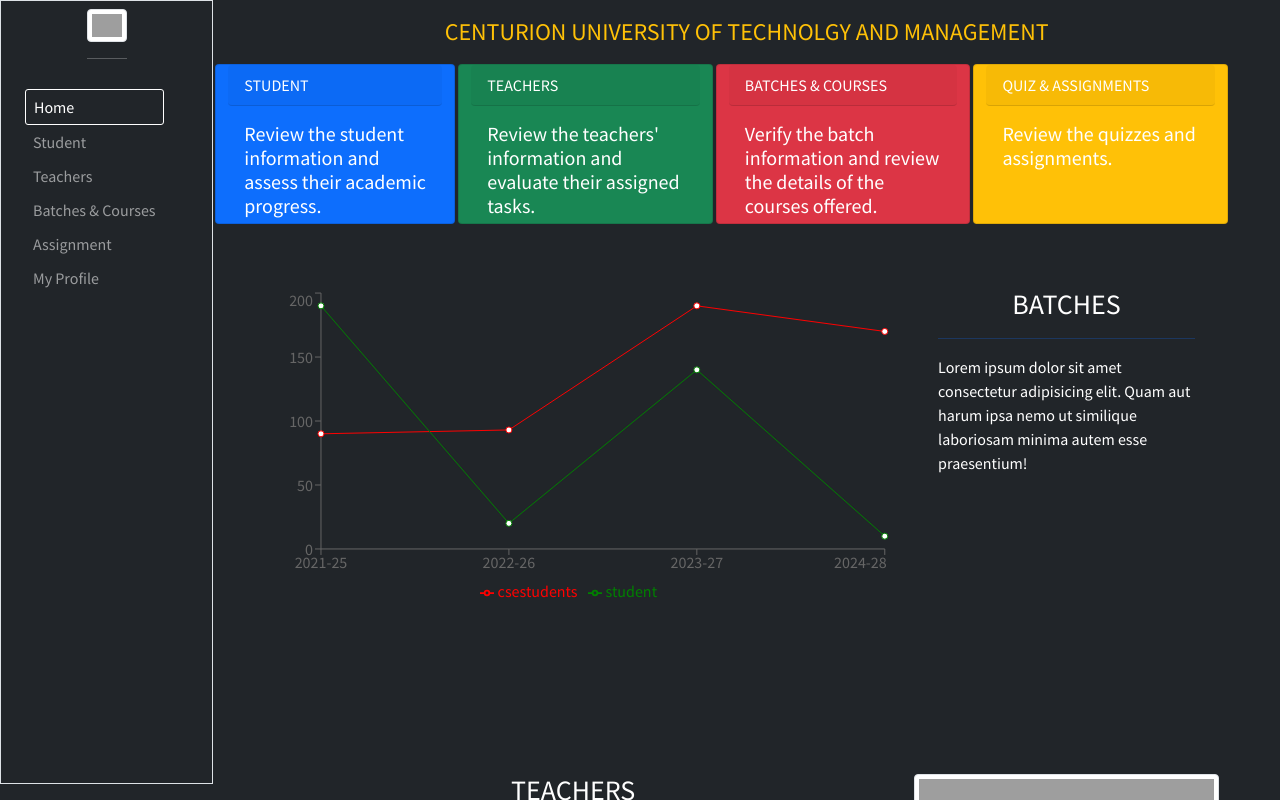
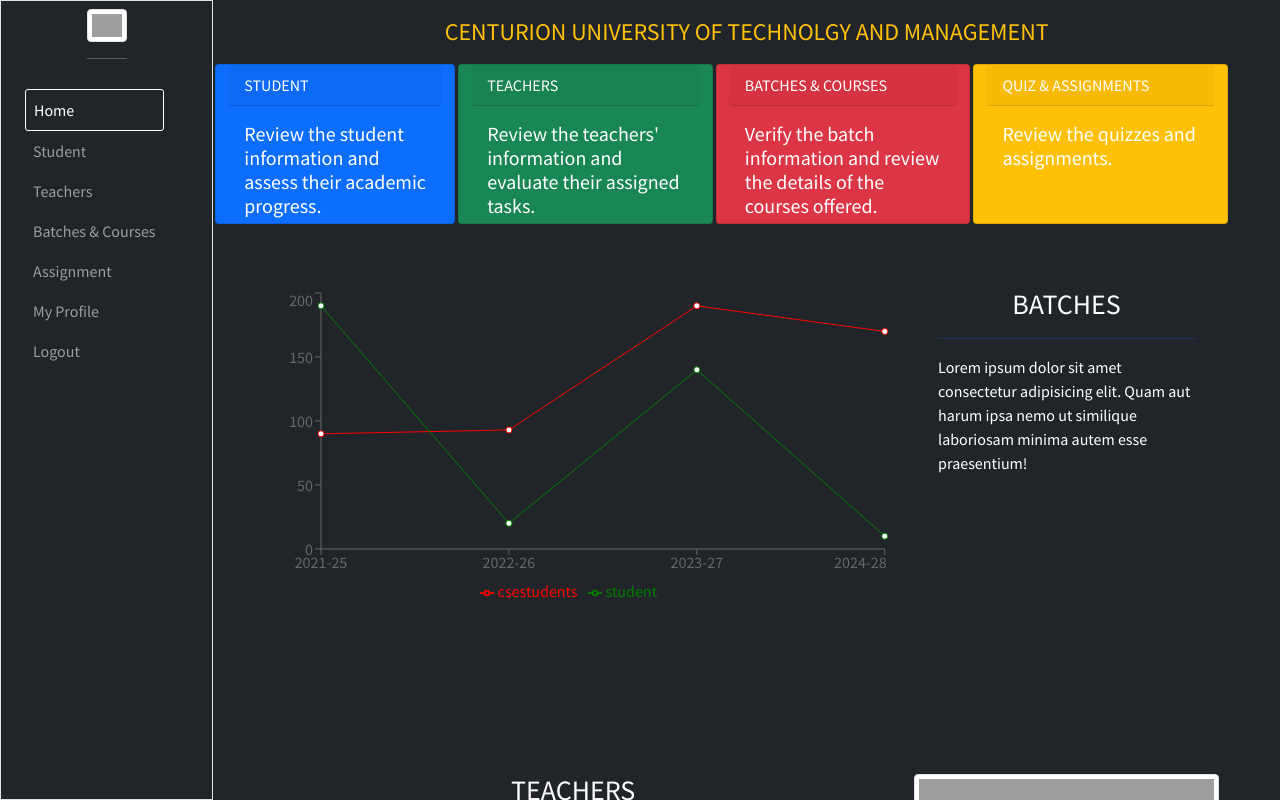
Before and after one commit to Ankit-Dalei/learning_management_system, a React (Create React App) app in the folder Frontend/lms/: page /Hod/Home in a window 1280 px wide. Built offline with nearby package versions, Linux system fonts and the light colour scheme; grey boxes are pictures that could not be loaded.

Commit message:
hod dash design changes

```diff
--- a/Frontend/lms/src/HodOutlet.js
+++ b/Frontend/lms/src/HodOutlet.js
@@ -1,6 +1,13 @@
-import React from 'react'
+import React, { useEffect } from 'react'
+import { useNavigate } from 'react-router-dom';
 
 const HodOutlet = () => {
+  const navigate=useNavigate();
+  useEffect(() => {
+  const redirect=setTimeout(()=>{
+    navigate('/Hod/Home');
+  },1);
+  }, []);
   return (
     <div>
 
--- a/Frontend/lms/src/HodProfile/HodProfile.js
+++ b/Frontend/lms/src/HodProfile/HodProfile.js
@@ -3,9 +3,9 @@
 
 const HodProfile = () => {
   return (
-    <div className='container-fluid d-flex p-4 flex-column  text-light justify-content-center' style={{ height: '100%', width: '100%',backgroundColor:'#8a2be2' }}>
+    <div className='hodprofile container-fluid d-flex p-4 flex-column  text-light justify-content-center overflow-auto' style={{ height: '100%', width: '100%'}}>
       <h4 className='text-center m-4 p-4'>ASHISH MOHANTY</h4>
-      <div className='container-fluid d-flex justify-content-center row m-0' style={{ height: '100%', width: '100%' }}>
+      <div className='container-fluid d-flex justify-content-center row m-0 py-4' style={{ height: '100%', width: '100%' }}>
         <div className='col-md-4 d-flex justify-content-center'>
           <img src="https://bootdey.com/img/Content/avatar/avatar7.png" title="" className='rounded-circle img-fluid' alt="" style={{ height: '10rem' }} />
         </div>
@@ -44,11 +44,12 @@
               </div>
             </div>
           </div>
-          <div className='row d-flex justify-content-evenly  py-4 mt-4'>
-            <Link to='/' className='col-lg-4 col-6 btn  btn-danger' >Logout</Link>
-            <button className='col-lg-4 col-6 btn  btn-warning ml-2'>Update</button>
+
+        </div>
+        <div className='row   d-flex justify-content-center  py-4 my-4'>
+
+            <button className='col-lg-2 col-6 btn  btn-warning ml-2 mb-4'>Update</button>
           </div>
-        </div>
       </div>
     </div>
   );
--- a/Frontend/lms/src/HodTeacher/HodTeacherInfo.js
+++ b/Frontend/lms/src/HodTeacher/HodTeacherInfo.js
@@ -6,8 +6,18 @@
     const data=location.state?.data || 'No data Received';
     const[name,img,email,phone,address]=data;
   return (
-    <div className='text-white'>
-      {name}
+    <div className='text-white bg-warning'>
+        <div className="container text-white">
+            <div className="card">
+                <img src={img} className="card-img-top" alt={name} />
+                <div className="card-body text-dark">
+                    <h5 className="card-title">{name}</h5>
+                    <p className="card-text">Email: {email}</p>
+                    <p className="card-text">Phone: {phone}</p>
+                    <p className="card-text">Address: {address}</p>
+                </div>
+            </div>
+        </div>
     </div>
   )
 }
--- a/Frontend/lms/src/Hodlayout.js
+++ b/Frontend/lms/src/Hodlayout.js
@@ -8,7 +8,7 @@
 
 
         <div className='row p-0 m-0 bg-dark' style={{height:'100vh',width:'100%'}}>
-          <div className=' col-lg-2  border d-flex justify-content-center container-fluid bg-dark m-0 mb-3 p-0' >
+          <div className='hodlayout col-lg-2  border d-flex justify-content-center container-fluid bg-dark m-0 mb-3 p-0' style={{}}>
 
 
             <Hodnavbar/>
--- a/Frontend/lms/src/Hodnavbar.js
+++ b/Frontend/lms/src/Hodnavbar.js
@@ -2,16 +2,10 @@
 import { Link, useLocation,NavLink } from 'react-router-dom';
 
 const Hodnavbar = () => {
-    const [activeLink, setActiveLink] = useState('');
-    const location = useLocation();
 
-    useEffect(() => {
-        // Set the active link based on the current pathname
-        setActiveLink(location.pathname);
-    }, [location.pathname]);
 
     return (
-        <div className='container-fluid p-0 m-0' style={{ width: '100%' }}>
+        <div className='container-fluid p-0 m-0' style={{ width: '100%',height:'100%' }}>
             <nav className="navbar navbar-expand-lg navbar-dark bg-dark d-flex justify-content-start">
                 <div className="container-fluid">
                     <button className="navbar-toggler" type="button" data-bs-toggle="collapse" data-bs-target="#navbarTogglerDemo01" aria-controls="navbarTogglerDemo01" aria-expanded="false" aria-label="Toggle navigation">
@@ -46,6 +40,9 @@
                             <li className="nav-item">
                                 <NavLink to='/Hod/Profile' className='nav-link'>My Profile</NavLink>
                             </li>
+                            <li className="nav-item">
+                                <NavLink to='/' className='nav-link'>Logout</NavLink>
+                            </li>
                         </ul>
                     </div>
                 </div>
--- a/Frontend/lms/src/index.css
+++ b/Frontend/lms/src/index.css
@@ -13,22 +13,26 @@
 }
 
 
-.nav-link {
-  color: #ffffff; /* Default color for links */
-  padding: 5px 10px; /* Adjust padding as needed */
-  text-decoration: none; /* Remove underline from links */
+.hodprofile{
+
+  background: #cc2b5e;  /* fallback for old browsers */
+  background: -webkit-linear-gradient(to right, #753a88, #cc2b5e);  /* Chrome 10-25, Safari 5.1-6 */
+  background: linear-gradient(to right, #753a88, #cc2b5e); /* W3C, IE 10+/ Edge, Firefox 16+, Chrome 26+, Opera 12+, Safari 7+ */
+
 }
 .active{
   border: 1px solid white; /* Border for active link */
   border-radius: 3px;
 }
 
-.nav-link.active {
-  border: 1px solid white; /* Border for active link */
-  border-radius: 3px; /* Rounded corners for active link */
-}
+
 @media (min-width: 992px) {
   .border-lg-none {
     border: none !important;
   }
 }
+@media screen and (min-width : 992px) {
+  .hodlayout{
+    height: 100%;
+  }
+}
```
Also changed, not shown: 1 other file (tests, documents, lock files or other folders).
